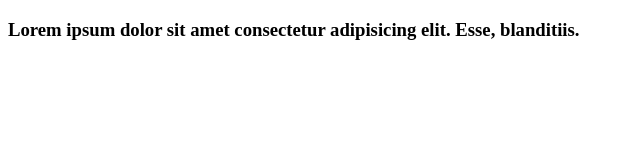
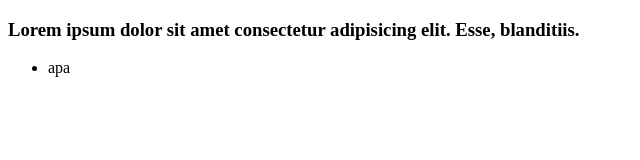
Before and after one commit to inogndslvs/ino-git-test, a plain HTML site: page index.html in a window 1280 px wide. Shown: the full height of the page, 0-640 px from the left. Drawn offline with Linux system fonts and the light colour scheme.

Commit message:
Mengbah index.html degn menembahkan ul

```diff
--- a/index.html
+++ b/index.html
@@ -8,5 +8,8 @@
 </head>
 <body>
     <h3>Lorem ipsum dolor sit amet consectetur adipisicing elit. Esse, blanditiis.</h3>
+    <ul>
+        <li>apa</li>
+    </ul>
 </body>
 </html>
```
